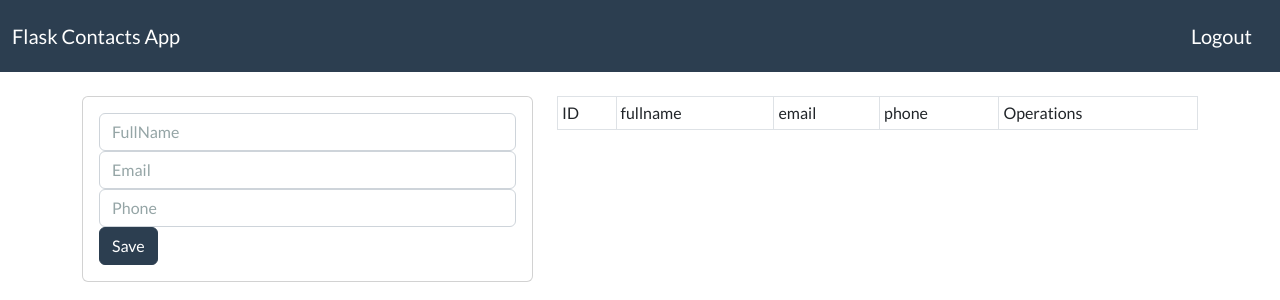
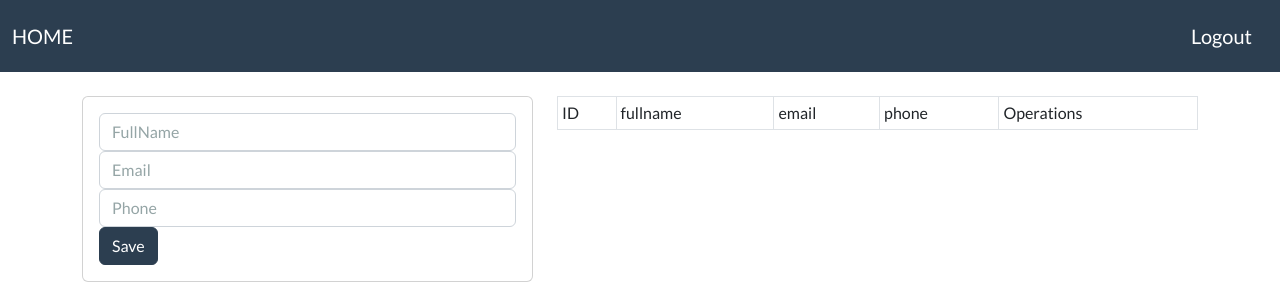
Before and after one commit to investigatronica/crud, a Flask app: page / in a window 1280 px wide. Shown: the top 300 px of the page. Run offline with Flask 2, Linux system fonts and the light colour scheme; the visitor is signed in with stand-in values (Sample User, id 1); data that the repository does not hold is empty; some libraries are stand-ins or nearby versions.

Commit message:
sin temp

```diff
--- a/crud.py
+++ b/crud.py
@@ -10,13 +10,6 @@ import simplejson as json
 
 # initializations
 app = Flask(__name__)
-
-# Mysql Connection
-# app.config['MYSQL_HOST'] = '172.18.0.1'
-# app.config['MYSQL_USER'] = os.getenv('FLASK_MYSQL_USER')
-# app.config['MYSQL_PASSWORD'] = os.getenv('FLASK_MYSQL_PASSWORD')
-# app.config['MYSQL_DB'] = os.getenv('FLASK_MYSQL_DB')
-# mysql = MySQL(app)
 
 mysql_flask = MySQL(app
             ,prefix="mysql1"
@@ -36,7 +29,7 @@ mysql_temp = MySQL(app
             ,cursorclass=pymysql.cursors.DictCursor)
 
 # settings
-app.secret_key = "mysecretkey"
+app.secret_key = os.getenv("FLASK_SECRET_KEY")
 # Configure session to use filesystem (instead of signed cookies)
 # app.config["SESSION_FILE_DIR"] = mkdtemp()
 app.config["SESSION_PERMANENT"] = False
@@ -182,6 +175,7 @@ def register():
         return render_template('register.html')
 
 @app.route('/temp')
+@login_required
 def temperatura():
     cur = mysql_temp.get_db().cursor()
     cur.execute('SELECT temp_ext, temp_int, temp_nuevo1 FROM datos ORDER BY id DESC LIMIT 1')
--- a/templates/layout.html
+++ b/templates/layout.html
@@ -12,7 +12,7 @@
     <!-- NAVIGATION  -->
     <nav class="navbar navbar-expand-lg navbar-dark bg-primary">
       <div class="container-fluid">
-        <a class="navbar-brand" href="/">Flask Contacts App</a>
+        <a class="navbar-brand" href="/">HOME</a>
         {% if activo %}
           <a class="navbar-brand" href="/logout">Logout</a>
         {% endif %}
```
